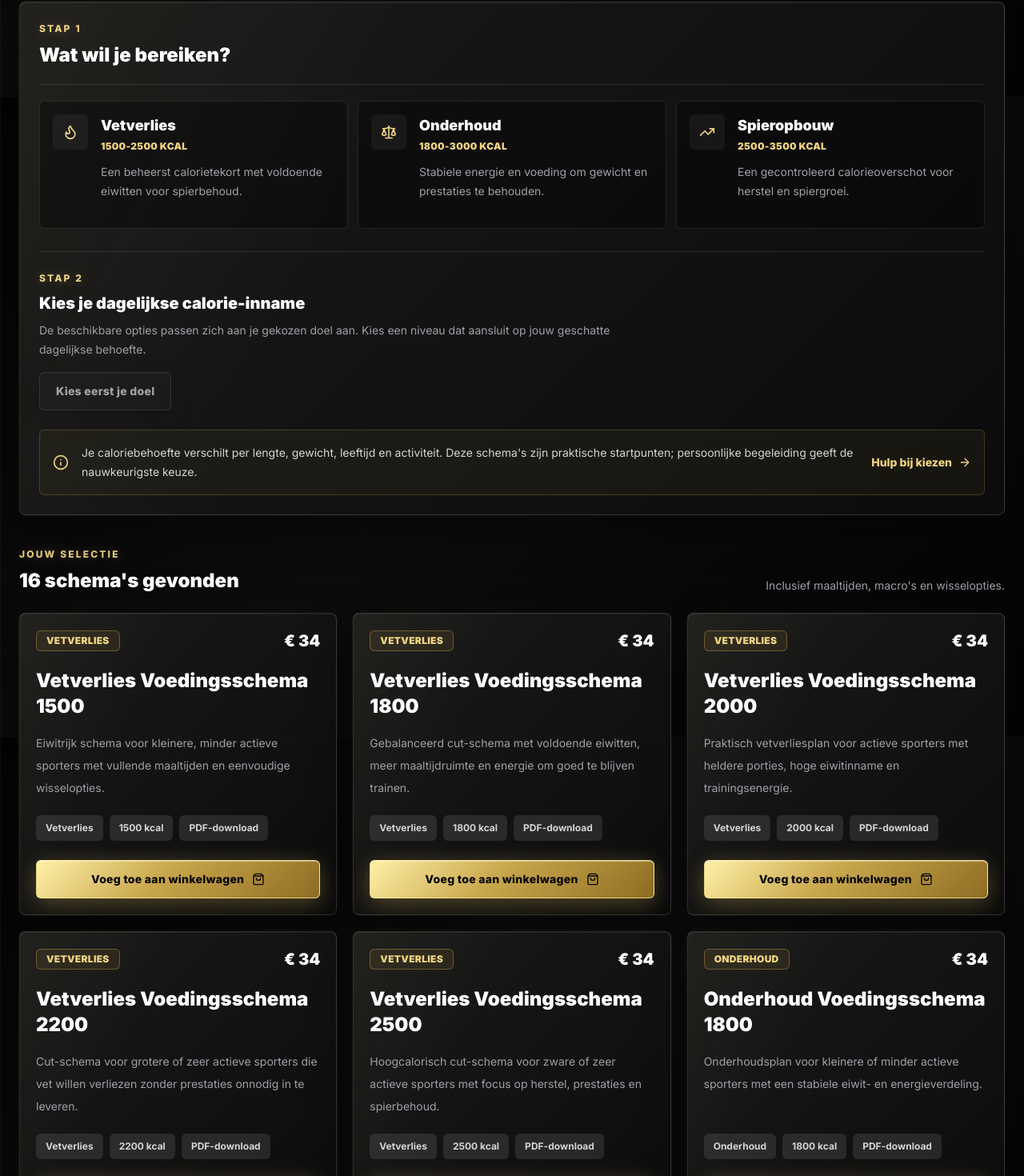
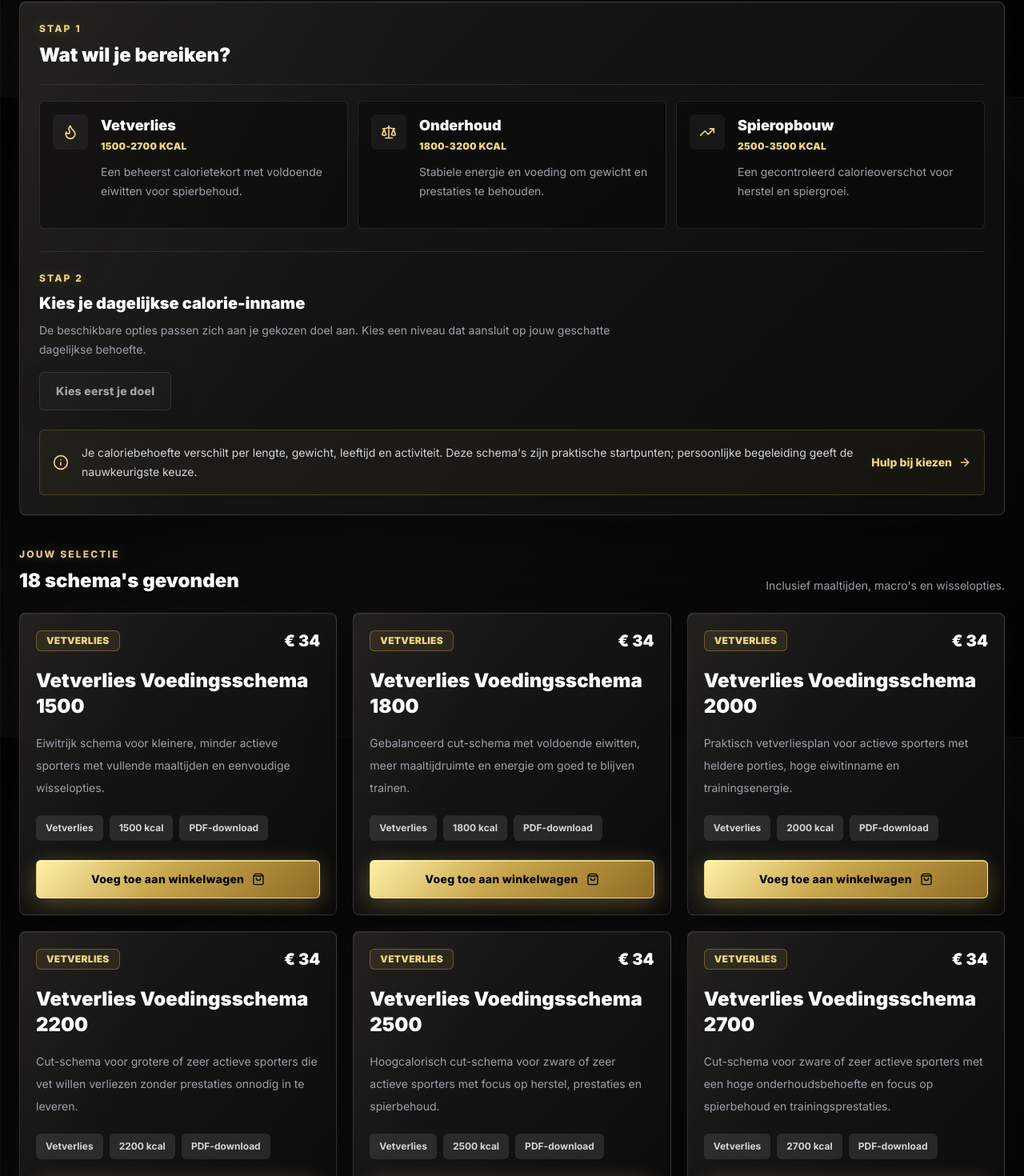
Before and after one commit to kingfreshRLLMN/trophygains, a Next.js app: page /nutrition-plans in a window 1280 px wide. Shown: the part 679-2149 px from the top of the page at 80% size. Built offline with nearby package versions, Linux system fonts and the light colour scheme; a web font is replaced by a local one.

Commit message:
Add higher calorie nutrition options

```diff
--- a/components/GoalCalculator.tsx
+++ b/components/GoalCalculator.tsx
@@ -44,8 +44,8 @@ const activityLevels = [
 ];
 
 const planOptions = {
-  Cut: [1500, 1800, 2000, 2200, 2500],
-  Maintain: [1800, 2000, 2200, 2500, 2800, 3000],
+  Cut: [1500, 1800, 2000, 2200, 2500, 2700],
+  Maintain: [1800, 2000, 2200, 2500, 2800, 3000, 3200],
   Bulk: [2500, 2800, 3000, 3200, 3500],
 };
 
--- a/components/NutritionFilters.tsx
+++ b/components/NutritionFilters.tsx
@@ -18,14 +18,14 @@ const goalFilters: Array<{
   {
     value: "Cut",
     label: "Vetverlies",
-    range: "1500-2500 kcal",
+    range: "1500-2700 kcal",
     text: "Een beheerst calorietekort met voldoende eiwitten voor spierbehoud.",
     icon: Flame,
   },
   {
     value: "Maintain",
     label: "Onderhoud",
-    range: "1800-3000 kcal",
+    range: "1800-3200 kcal",
     text: "Stabiele energie en voeding om gewicht en prestaties te behouden.",
     icon: Scale,
   },
--- a/data/products.json
+++ b/data/products.json
@@ -325,6 +325,19 @@
     "deliveryTag": "nutrition-plan"
   },
   {
+    "id": "tg-cut-2700",
+    "title": "Vetverlies Voedingsschema 2700",
+    "category": "nutrition",
+    "description": "Cut-schema voor zware of zeer actieve sporters met een hoge onderhoudsbehoefte en focus op spierbehoud en trainingsprestaties.",
+    "price": 34,
+    "badge": "Vetverlies",
+    "featured": false,
+    "goal": "Cut",
+    "calories": 2700,
+    "downloadUrl": "/downloads/cut-2700.pdf",
+    "deliveryTag": "nutrition-plan"
+  },
+  {
     "id": "tg-maintain-1800",
     "title": "Onderhoud Voedingsschema 1800",
     "category": "nutrition",
@@ -400,6 +413,19 @@
     "goal": "Maintain",
     "calories": 3000,
     "downloadUrl": "/downloads/maintain-3000.pdf",
+    "deliveryTag": "nutrition-plan"
+  },
+  {
+    "id": "tg-maintain-3200",
+    "title": "Onderhoud Voedingsschema 3200",
+    "category": "nutrition",
+    "description": "Onderhoudsplan voor zware, lange of zeer actieve sporters met veel trainingsvolume en een hoge dagelijkse energiebehoefte.",
+    "price": 34,
+    "badge": "Onderhoud",
+    "featured": false,
+    "goal": "Maintain",
+    "calories": 3200,
+    "downloadUrl": "/downloads/maintain-3200.pdf",
     "deliveryTag": "nutrition-plan"
   },
   {
```
